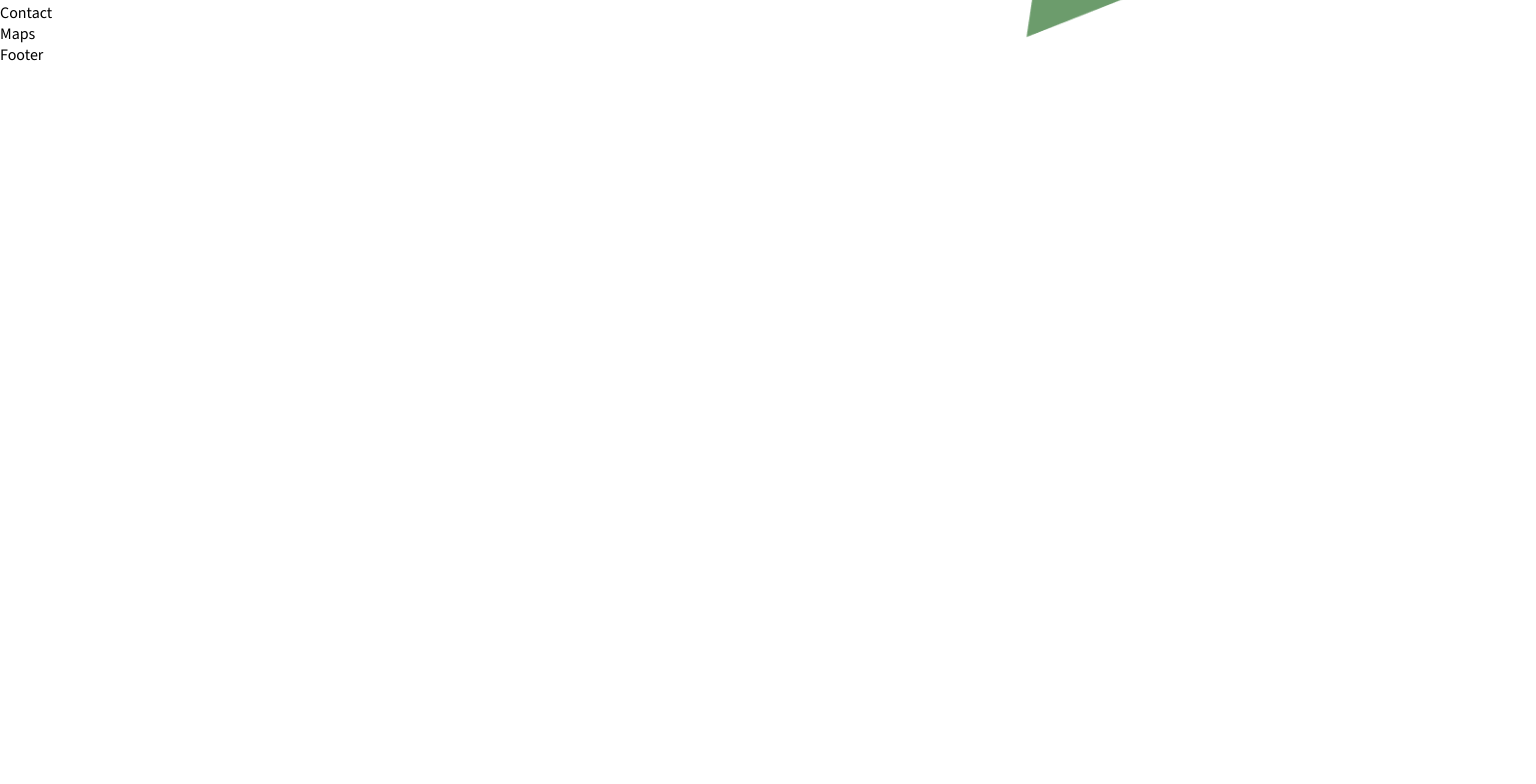
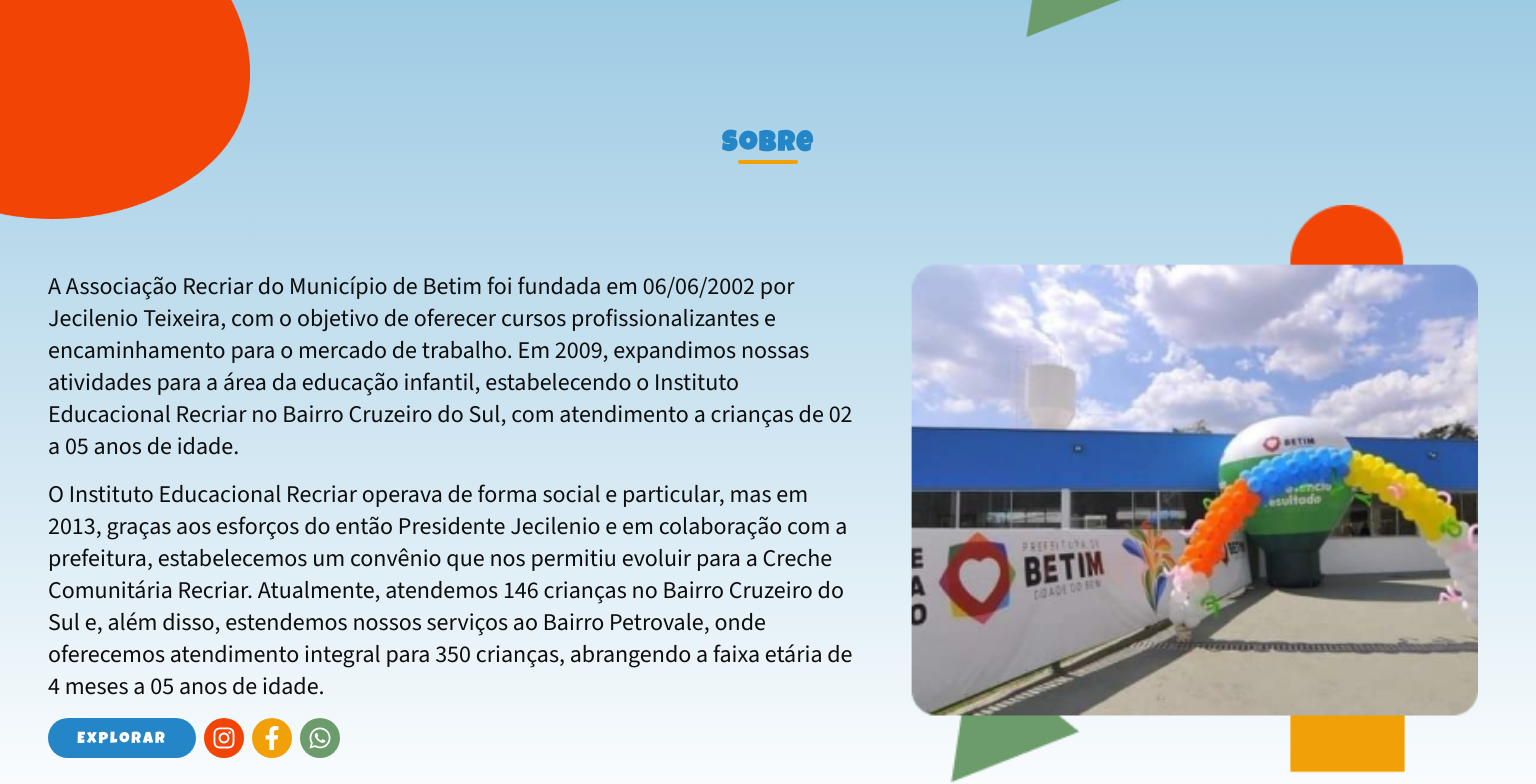
Before and after one commit to FabianoPereiraOne/projeto-recriar, a Next.js app: page / in a window 1536 px wide. Shown: the part 840-1624 px from the top of the page. Before the commit the page ends 905 px from the top, so only its background shows below. Built offline with nearby package versions, Linux system fonts and the light colour scheme.

Commit message:
Styles: (About): Almost finish styles and responsive

```diff
--- /dev/null
+++ b/src/components/Blocks/Title/index.tsx
@@ -0,0 +1,15 @@
+import styles from './styles.module.css'
+
+type titleParams = {
+ title: string,
+ subtitle: string
+}
+
+export const Title = ({ title, subtitle }: titleParams) => {
+ return (
+  <div className={styles.container}>
+   <h2>{title}</h2>
+   <p className={subtitle.length <= 0 ? styles.emptySubtitle : ""}>{subtitle}</p>
+  </div>
+ )
+}
--- /dev/null
+++ b/src/components/Blocks/Title/styles.module.css
@@ -0,0 +1,40 @@
+.container{
+ max-width: 90%;
+ margin: 64px auto 0 auto;
+ display: flex;
+ flex-direction: column;
+ align-items: center;
+ justify-content: center;
+}
+
+.container h2{
+ font-size: var(--size-28);
+ color: var(--colors-blue);
+ letter-spacing: 2px;
+ line-height: 1.5em;
+ position: relative;
+}
+
+.container h2:before{
+ content: "";
+ width: 60px;
+ height: 4px;
+ border-radius: 4px;
+ position: absolute;
+ left: 50%;
+ bottom: 0;
+ transform: translate(-50%,-50%);
+ background-color: var(--colors-yellow);
+}
+
+.container p{
+ max-width: 80%;
+ text-align: center;
+ margin: 10px auto 0 auto;
+ font-size: var(--size-18);
+ color: var(--colors-gray);
+}
+
+.emptySubtitle{
+ display: none;
+}
--- a/src/components/Blocks/socialMedia/index.tsx
+++ b/src/components/Blocks/socialMedia/index.tsx
@@ -1,10 +1,17 @@
 import { FaFacebookF, FaInstagram, FaWhatsapp } from 'react-icons/fa'
 import styles from './styles.module.css'
 
-export const SocialMedia = () => {
+
+type socialMediaProps = {
+ router: string,
+ routerName: string,
+ label: string
+}
+
+export const SocialMedia = ({ router, routerName, label }: socialMediaProps) => {
  return (
   <div className={styles.container}>
-   <a href="#explorar" aria-label='Explorar mais sobre a Recriar' className={styles.btnExplore}>Explorar</a>
+   <a href={router} aria-label={label} className={styles.btnExplore}>{routerName}</a>
    <a target="_blank" href="https://www.instagram.com/recriarcruzeiro/" aria-label='Link para Instagram' className={styles.linkInstagram}><FaInstagram /></a>
    <a target="_blank" href="https://www.facebook.com/RecriarBetim" aria-label='Link para Facebook' className={styles.linkFacebook}><FaFacebookF /></a>
    <a target="_blank" href="https://l.instagram.com/?u=https%3A%2F%2Fwa.me%2F553135313298&e=AT0UiDRlajBWRJ-3_Kan1unHat6_jJqK69DgNk6erVoPhdc-IWryXQbxPaxD_nePelbPL8YuT13QAnis44FuB8Jm4BE3d7hqVSCxxWA" aria-label='Link para WhatsApp' className={styles.linkWhatsApp}><FaWhatsapp /></a>
--- a/src/components/Blocks/socialMedia/styles.module.css
+++ b/src/components/Blocks/socialMedia/styles.module.css
@@ -3,8 +3,8 @@
  height: auto;
  display: flex;
  align-items: center;
- justify-content: center;
- margin: 32px 0 0 0;
+ justify-content: flex-start;
+ margin: 16px 0 0 0;
 }
 
 .btnExplore{
@@ -37,12 +37,27 @@
 
 .container .linkInstagram{
  background-color: var(--colors-orange);
+ transition: 0.3s;
+}
+
+.container .linkInstagram:hover{
+ background-color: var(--colors-orange-light);
 }
 
 .container .linkFacebook{
  background-color: var(--colors-yellow);
+ transition: 0.3s;
+}
+
+.container .linkFacebook:hover{
+ background-color: var(--colors-yellow-light);
 }
 
 .container .linkWhatsApp{
  background-color: var(--colors-green);
+ transition: 0.3s;
 }
+
+.container .linkWhatsApp:hover{
+ background-color: var(--colors-green-light);
+}
--- a/src/components/Containers/About/index.tsx
+++ b/src/components/Containers/About/index.tsx
@@ -1,3 +1,27 @@
+import { Title } from '@/components/Blocks/Title'
+import { SocialMedia } from '@/components/Blocks/socialMedia'
+import Image from 'next/image'
+import styles from './styles.module.css'
+
 export const About = () => {
- return (<div>About</div>)
+ return (
+  <main className={styles.container}>
+   <Title title="Sobre" subtitle="" />
+   <div className={styles.contentAbout}>
+    <figure className={styles.contentImage}>
+     <Image src="/assets/banner.png" alt="Imagem Associação Recriar" width={580} height={400} />
+    </figure>
+    <div className={styles.contentBody}>
+     <p>
+      A Associação Recriar do Município de Betim foi fundada em 06/06/2002 por Jecilenio Teixeira, com o objetivo de oferecer cursos profissionalizantes e encaminhamento para o mercado de trabalho. Em 2009, expandimos nossas atividades para a área da educação infantil, estabelecendo o Instituto Educacional Recriar no Bairro Cruzeiro do Sul, com atendimento a crianças de 02 a 05 anos de idade.
+     </p>
+     <p>
+
+      O Instituto Educacional Recriar operava de forma social e particular, mas em 2013, graças aos esforços do então Presidente Jecilenio e em colaboração com a prefeitura, estabelecemos um convênio que nos permitiu evoluir para a Creche Comunitária Recriar. Atualmente, atendemos 146 crianças no Bairro Cruzeiro do Sul e, além disso, estendemos nossos serviços ao Bairro Petrovale, onde oferecemos atendimento integral para 350 crianças, abrangendo a faixa etária de 4 meses a 05 anos de idade.
+     </p>
+     <SocialMedia router='#explorar' label='Explore mais sobre a Recriar' routerName='Explorar' />
+    </div>
+   </div>
+  </main>
+ )
 }
--- /dev/null
+++ b/src/components/Containers/About/styles.module.css
@@ -0,0 +1,93 @@
+.container{
+ width: 100%;
+ height: auto;
+ background: var(--gradient-invert);
+ padding: 24px;
+}
+
+.contentAbout{
+ width: 100%;
+ height: auto;
+ display: flex;
+ flex-direction: column;
+ align-items: center;
+ justify-content: flex-start;
+}
+
+.contentImage{
+ width: 100%;
+ display: flex;
+ align-items: center;
+ justify-content: center;
+}
+
+.contentImage img{
+ max-width: 100%;
+ object-fit: contain;
+}
+
+.contentBody{
+ width: 100%;
+ height: auto;
+}
+
+.contentBody p{
+ font-size: var(--size-20);
+ color: var(--colors-black);
+
+}
+
+.contentBody p:last-child{
+ margin: 16px 0 0 0;
+}
+
+@media screen and (min-width: 768px){
+ .container{
+  padding: 48px;
+ }
+
+ .contentImage{
+  padding: 24px 0;
+ }
+
+ .contentImage img{
+  height: 560px;
+ }
+
+ .contentBody p{
+  font-size: var(--size-24);
+ }
+}
+
+@media screen and (min-width: 1440px){
+ .container{
+  padding: 100px 48px 16px 48px;
+ }
+
+ .contentAbout{
+  justify-content: center;
+  flex-direction: row;
+ }
+
+ .contentImage{
+  order: 2;
+  margin: 48px 0 0 24px;
+  max-width: 600px;
+  max-height: 600px;
+ }
+
+ .contentImage img{
+  height: 100%;
+ }
+
+
+ .contentBody{
+  order: 1;
+  margin: 48px 0 0 0;
+  max-width: 900px;
+ }
+
+ .contentBody p:last-of-type{
+  margin: 16px 0 0 0;
+ }
+}
--- a/src/components/Containers/ContainerPrimary/styles.module.css
+++ b/src/components/Containers/ContainerPrimary/styles.module.css
@@ -19,6 +19,11 @@
  z-index: 1;
 }
 
+.containerPrimary:after{
+ content: "";
+}
+
+
 
 
 @media screen and (min-width:768px){
@@ -30,6 +35,19 @@
  }
 }
 
-@media screen and (min-width: 1024px){
-
+@media screen and (min-width: 1440px){
+ .containerPrimary:after{
+  content: "";
+  width: 250px;
+  height: 350px;
+  position: absolute;
+  left: 0;
+  top: 90vh;
+  background: url("../../../../public/assets/wave4.png");
+  background-position: right top;
+  background-repeat: no-repeat;
+  background-size: 250px 350px;
+  object-fit: cover;
+  z-index: 1;
+ }
 }
--- a/src/components/Containers/Header/index.tsx
+++ b/src/components/Containers/Header/index.tsx
@@ -36,7 +36,7 @@ export const Header = () => {
      <a href="#">Eventos</a>
      <a href="#">Contato</a>
     </nav>
-    <SocialMedia />
+    <SocialMedia router='#about' label='Conheça a historia da Recriar' routerName='Explorar' />
    </aside>
   </header>
  )
--- a/src/components/Containers/Header/styles.module.css
+++ b/src/components/Containers/Header/styles.module.css
@@ -74,6 +74,10 @@
 	  animation: scale-up-hor-center 0.4s cubic-bezier(0.390, 0.575, 0.565, 1.000) both;
 }
 
+.sidebar div{
+ justify-content: center;
+ margin: 32px 0 0 0;
+}
 
 .container .btnMenu{
  height: 40px;
--- a/src/pages/index.tsx
+++ b/src/pages/index.tsx
@@ -1,11 +1,7 @@
 import { About } from "@/components/Containers/About";
-import { Contact } from "@/components/Containers/Contact";
 import { ContainerPrimary } from "@/components/Containers/ContainerPrimary";
-import { Events } from "@/components/Containers/Events";
-import { Footer } from "@/components/Containers/Footer";
 import { Header } from "@/components/Containers/Header";
 import { Main } from "@/components/Containers/Main";
-import { Maps } from "@/components/Containers/Maps";
 import { HeadContent } from "@/components/Elements/HeadContent";
 
 export default function Home() {
@@ -16,10 +12,6 @@ export default function Home() {
         <Header />
         <Main />
         <About />
-        <Events />
-        <Contact />
-        <Maps />
-        <Footer />
       </ContainerPrimary>
     </>
   )
--- a/src/styles/globals.css
+++ b/src/styles/globals.css
@@ -10,6 +10,7 @@
   --colors-orange-light: #ED680B;
   --colors-green: #6C9C6C;
   --colors-green-light: #89B372;
+  --gradient-invert: linear-gradient(180deg, #99C8E2 0%, rgba(255, 255, 255, 0.00) 100%);
 
   --size-10: 0.625rem;
   --size-14: 0.875rem;
```
Also changed, not shown: public/assets/banner.png (added).
